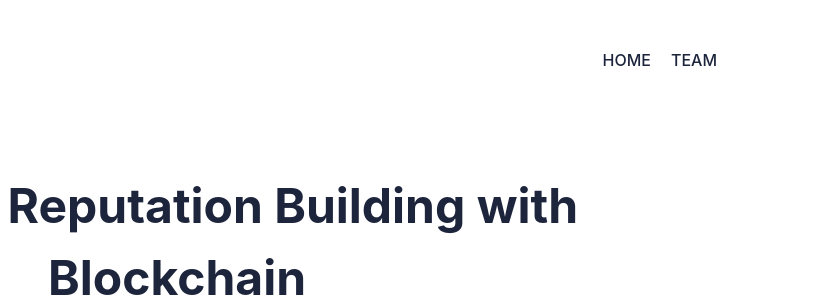
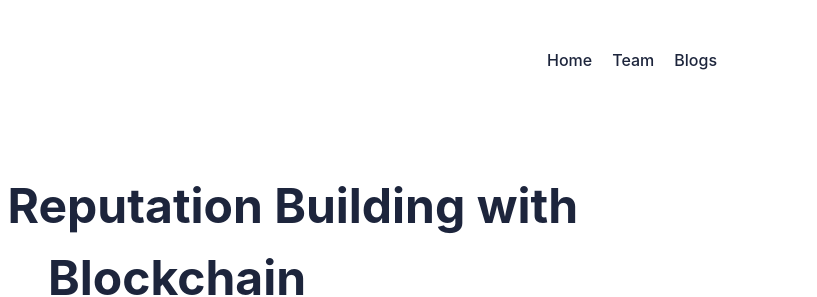
Before and after one commit to opensquare-network/opensquare-network.github.io, a Gatsby site: page / in a window 1280 px wide. Shown: the top 297 px of the page, 463-1280 px from the left. Built offline with nearby package versions, Linux system fonts and the light colour scheme; Gatsby itself is replaced by a stand-in of ours.

Commit message:
Add blogs link

```diff
--- a/src/components/Header/index.js
+++ b/src/components/Header/index.js
@@ -11,10 +11,19 @@ export default function Header() {
         </a>
         <ul>
           <li>
-            <a href="/">HOME</a>
+            <a href="/">Home</a>
           </li>
           <li>
-            <a href="/team">TEAM</a>
+            <a href="/team">Team</a>
+          </li>
+          <li>
+            <a
+              href="https://app.subsocial.network/1327"
+              target="_blank"
+              rel="noreferrer"
+            >
+              Blogs
+            </a>
           </li>
         </ul>
       </InnerSection>
```
